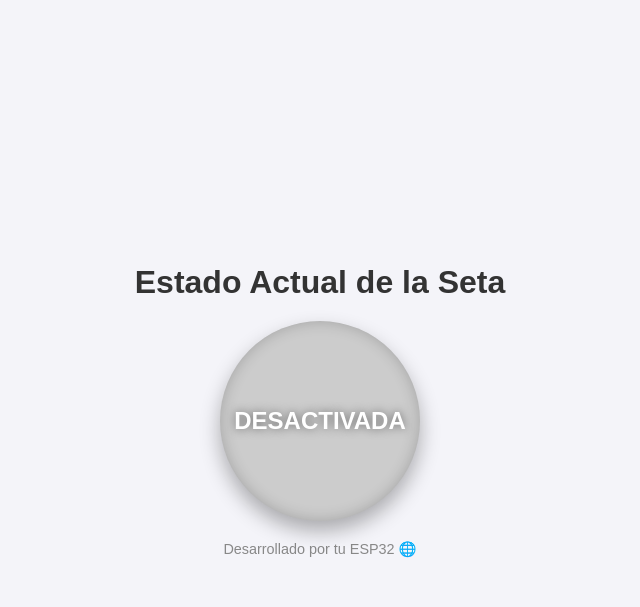
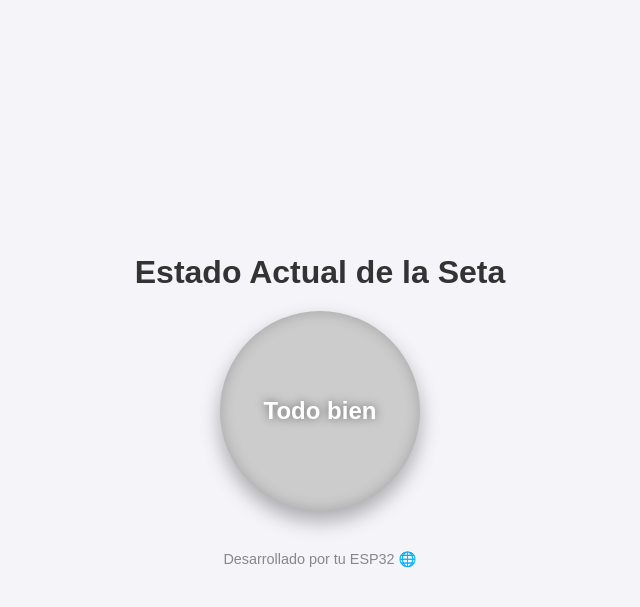
Before and after one commit to jonme3/esp, a Flask app: page / in a window 1280 px wide. Shown: the top 607 px of the page, without its empty margins (320-960 px from the left). Run offline with Flask 2, Linux system fonts and the light colour scheme.

Commit message:
Update index.html

```diff
--- a/templates/index.html
+++ b/templates/index.html
@@ -52,6 +52,19 @@
             color: #888;
             font-size: 0.9rem;
         }
+
+        /* Estilos para el mensaje dramático */
+        #message {
+            font-size: 2rem;
+            color: #ff4040;
+            margin-top: 20px;
+            font-weight: bold;
+        }
+
+        /* Estilo para la alarma */
+        .alarm-sound {
+            display: none;
+        }
     </style>
 </head>
 <body>
@@ -59,6 +72,12 @@
     <div id="estado-container" class="estado-container">
         <div id="estado-text" class="estado-text">Cargando...</div>
     </div>
+
+    <div id="message"></div>
+
+    <!-- Agregar un sonido para la alarma -->
+    <audio id="alarm" class="alarm-sound" src="https://www.soundjay.com/button/beep-07.wav" autoplay loop></audio>
+
     <footer>Desarrollado por tu ESP32 🌐</footer>
 
     <script>
@@ -70,14 +89,20 @@
                     const estado = data.estado;
                     const container = document.getElementById('estado-container');
                     const text = document.getElementById('estado-text');
+                    const message = document.getElementById('message');
+                    const alarm = document.getElementById('alarm');
 
                     // Actualizar la interfaz
                     if (estado === 1) {
                         container.classList.add('activo');
-                        text.textContent = "ACTIVADA";
+                        text.textContent = "COMPLIANCE!";
+                        message.textContent = "¡ALERTA! Cumplimiento activado.";
+                        alarm.style.display = "block";  // Muestra la alarma
                     } else {
                         container.classList.remove('activo');
-                        text.textContent = "DESACTIVADA";
+                        text.textContent = "Todo bien";
+                        message.textContent = "";  // No hay alerta
+                        alarm.style.display = "none"; // Oculta la alarma
                     }
                 })
                 .catch(error => console.error("Error al obtener el estado:", error));
```
